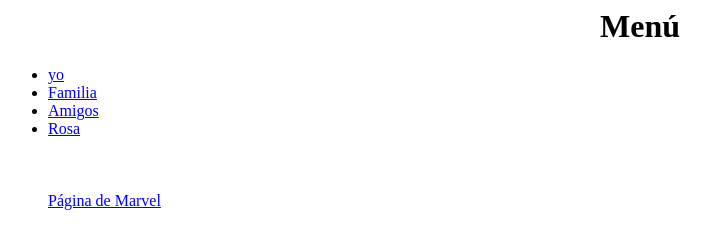
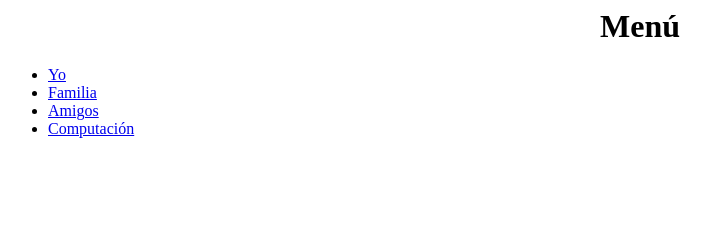
Before and after one commit to Ulisescospolitan12/Menu-, a plain HTML site: page menu.html in a window 1280 px wide. Shown: the whole page, without its empty margins (0-711 px from the left). Drawn offline with Linux system fonts and the light colour scheme.

Commit message:
Update menu.html

```diff
--- a/menu.html
+++ b/menu.html
@@ -5,12 +5,11 @@
 <body>
 <h1><center>Menú</h1>
 <ul>
-<li><a href="https://youlip.netlify.app/" target="Principal">yo</a>
+<li><a href="https://youlip.netlify.app/" target="Principal">Yo</a>
 <li><a href="https://familiau.netlify.app/" target="Principal">Familia</a>
 <li><a href="https://amigosu.netlify.app/" target="Principal">Amigos</a>
-<li><a href="rosa.html" target="Principal">Rosa</a>
+<li><a href="https://compuu.netlify.app/" target="Principal">Computación</a>
 <br><br><br><br>
-<a href="http://www.marvel.com" target="Principal">Página de Marvel</a>
 </center>
 </body>
 </html>
```
